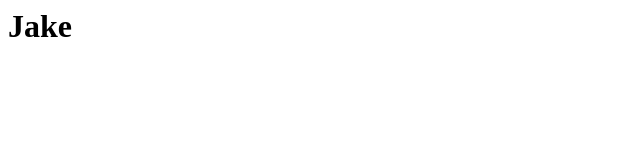
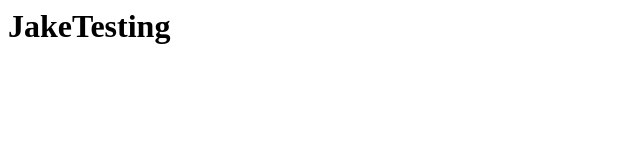
Before and after one commit to jflohre/todayIsEverything.github.io, a plain HTML site: page index.html in a window 1280 px wide. Shown: the whole page, without its empty margins (0-640 px from the left). Drawn offline with Linux system fonts and the light colour scheme.

Commit message:
Update index.html

```diff
--- a/index.html
+++ b/index.html
@@ -1 +1 @@
-<h1>Jake</h1>
+<h1>JakeTesting</h1>
```
